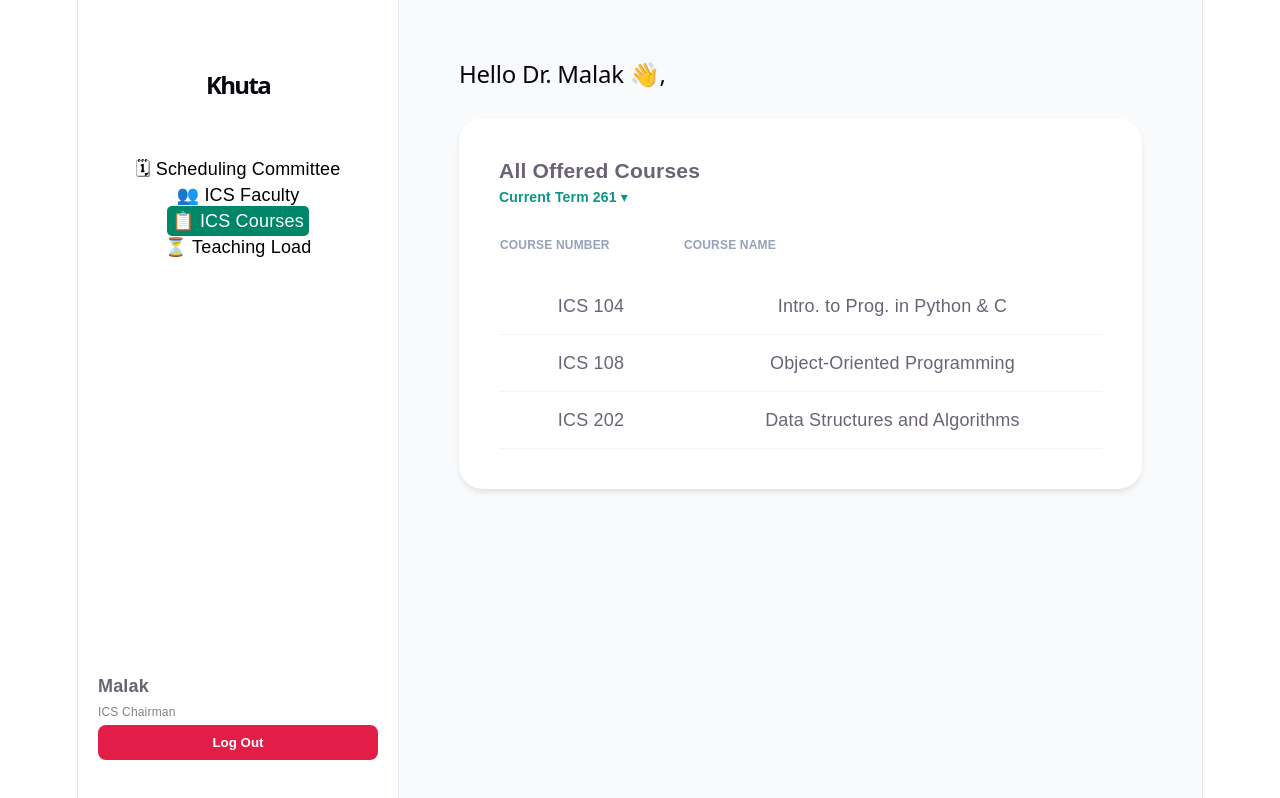
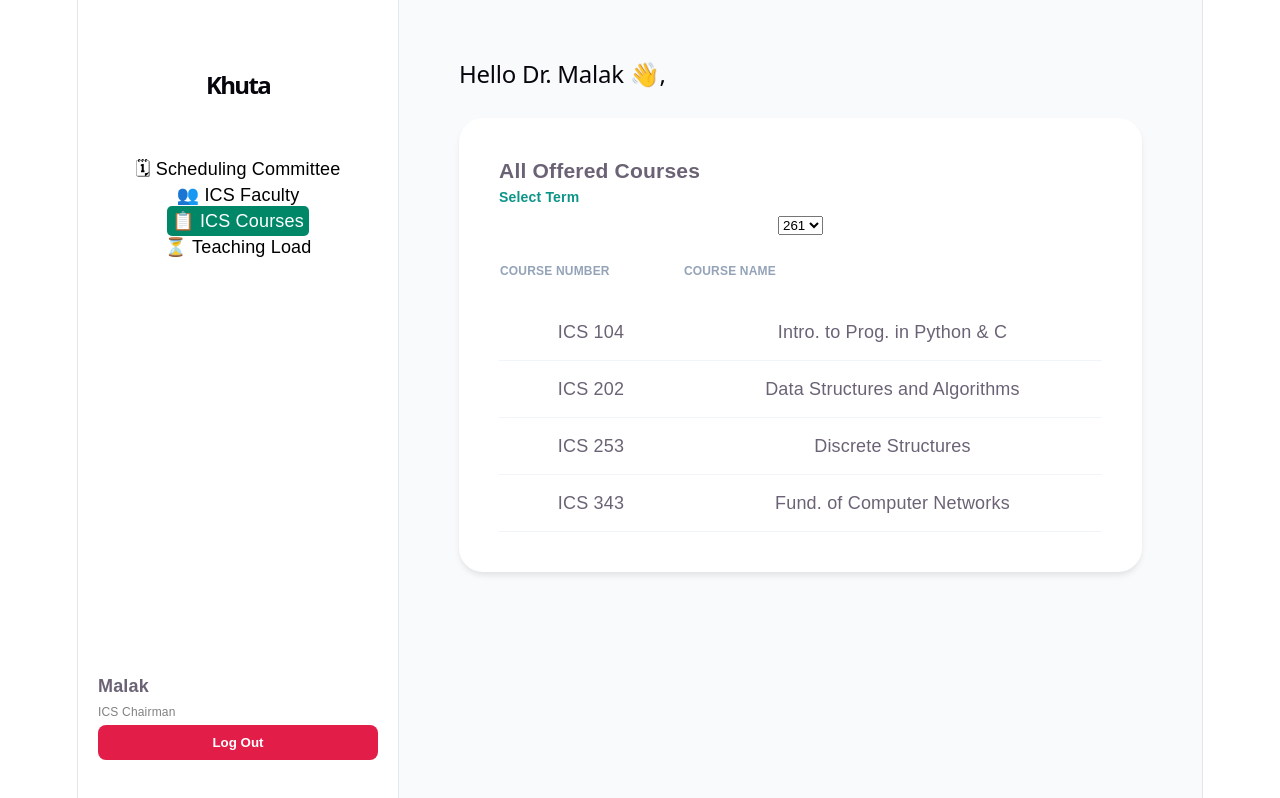
Before and after one commit to KawtharAlomran/SWE363ProjectGroup12, a React (Vite) app in the folder my-react-app/: page /chairman-home in a window 1280 px wide. Built offline with nearby package versions, Linux system fonts and the light colour scheme.

Commit message:
add term selection drop-down menu

```diff
--- a/my-react-app/src/Pages/ChairmanHomePage.jsx
+++ b/my-react-app/src/Pages/ChairmanHomePage.jsx
@@ -1,16 +1,32 @@
 
 import { useNavigate,NavLink} from 'react-router-dom';
+import { useState } from 'react';
 
 // sample courses
-const courses = [
+let courses = [
   { id: 'ICS 104', name: 'Intro. to Prog. in Python & C' },
   { id: 'ICS 108', name: 'Object-Oriented Programming' },
   { id: 'ICS 202', name: 'Data Structures and Algorithms' },
+  { id: 'ICS 253', name: 'Discrete Structures' },
+  { id: 'ICS 321', name: 'Database Systems' },
+  { id: 'ICS 343', name: 'Fund. of Computer Networks' }
 ];
+
+let terms=[
+  {termNum:"261", courses:['ICS 104','ICS 202','ICS 253','ICS 343']},
+  {termNum:"252", courses:['ICS 104',"ICS 108",'ICS 202','ICS 253','ICS 321','ICS 343']}
+]
 
 
 export default function ChairmanHomePage() {
   const navigate = useNavigate();
+
+  const [selectedTerm, setSelectedTerm] = useState(terms[0].termNum);
+  const currentTermData = terms.find(t => t.termNum === selectedTerm);
+  const filteredCourses = courses.filter(course =>
+    currentTermData?.courses.includes(course.id)
+  );
+
 
   return (
     <div className="dashboard-container">
@@ -43,8 +59,21 @@ export default function ChairmanHomePage() {
         <h2>Hello Dr. Malak 👋,</h2>
 
         <div className="course-card">
-          <h3 style={{ margin: 0 ,}}>All Offered Courses</h3>
-          <p style={{ color: '#0d9488', fontWeight: 'bold', fontSize: '14px',textAlign:'left' }}>Current Term 261 ▾</p>
+          <h3 style={{ margin: 0 }}>All Offered Courses</h3>
+          <div className="term-selection">
+            <p style={{ color: '#0d9488', fontWeight: 'bold', fontSize: '14px',textAlign:'left' }}>Select Term </p>
+
+            <select value={selectedTerm}
+              onChange={(e) => setSelectedTerm(e.target.value)}
+            >
+              {terms.map((term) => (
+                <option key={term.termNum} value={term.termNum}>
+                  {term.termNum}
+                </option>
+              ))}
+            </select>
+          </div>
+
 
           <table>
             <thead>
@@ -54,7 +83,7 @@ export default function ChairmanHomePage() {
               </tr>
             </thead>
             <tbody>
-              {courses.map((course) => (
+              {filteredCourses.map((course) => (
                 <tr key={course.id}>
                   <td style={{ fontWeight: '500' }}>{course.id}</td>
                   <td>{course.name}</td>
```
